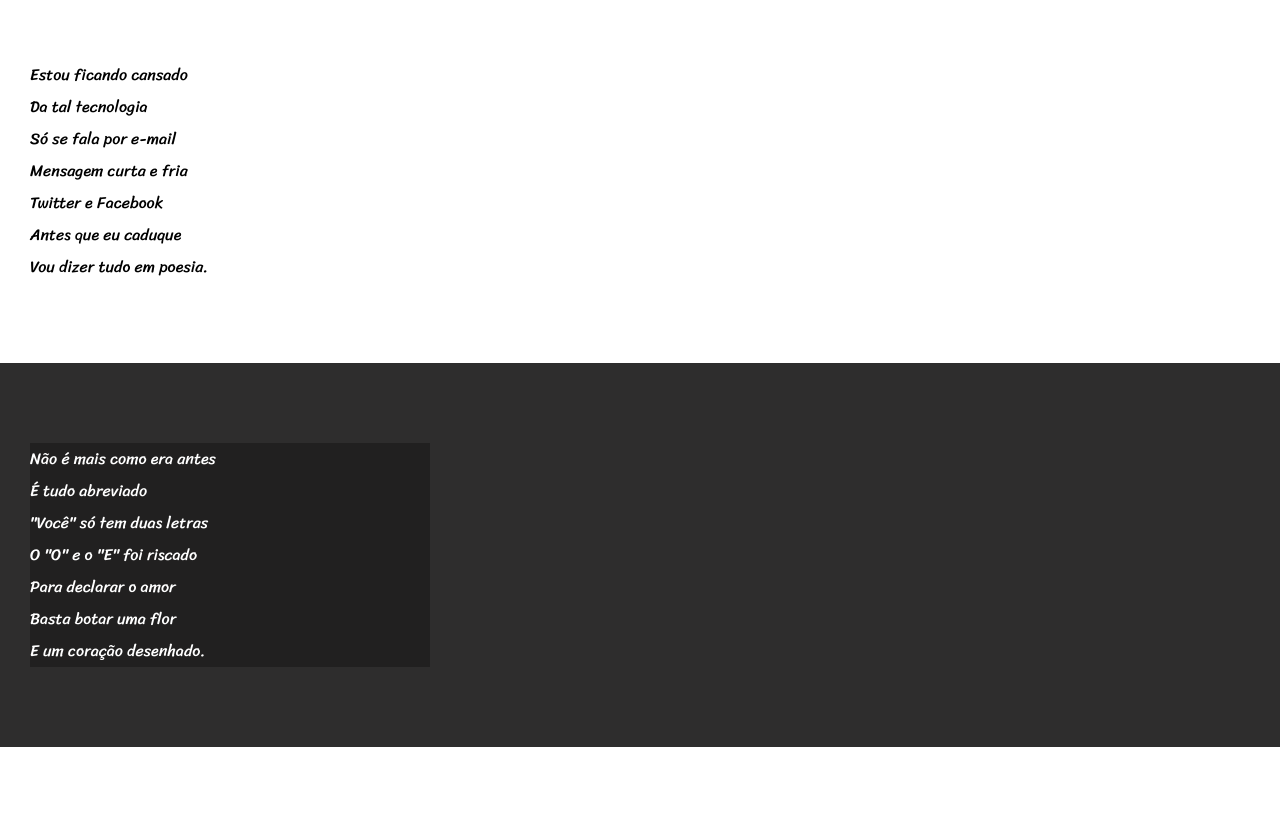
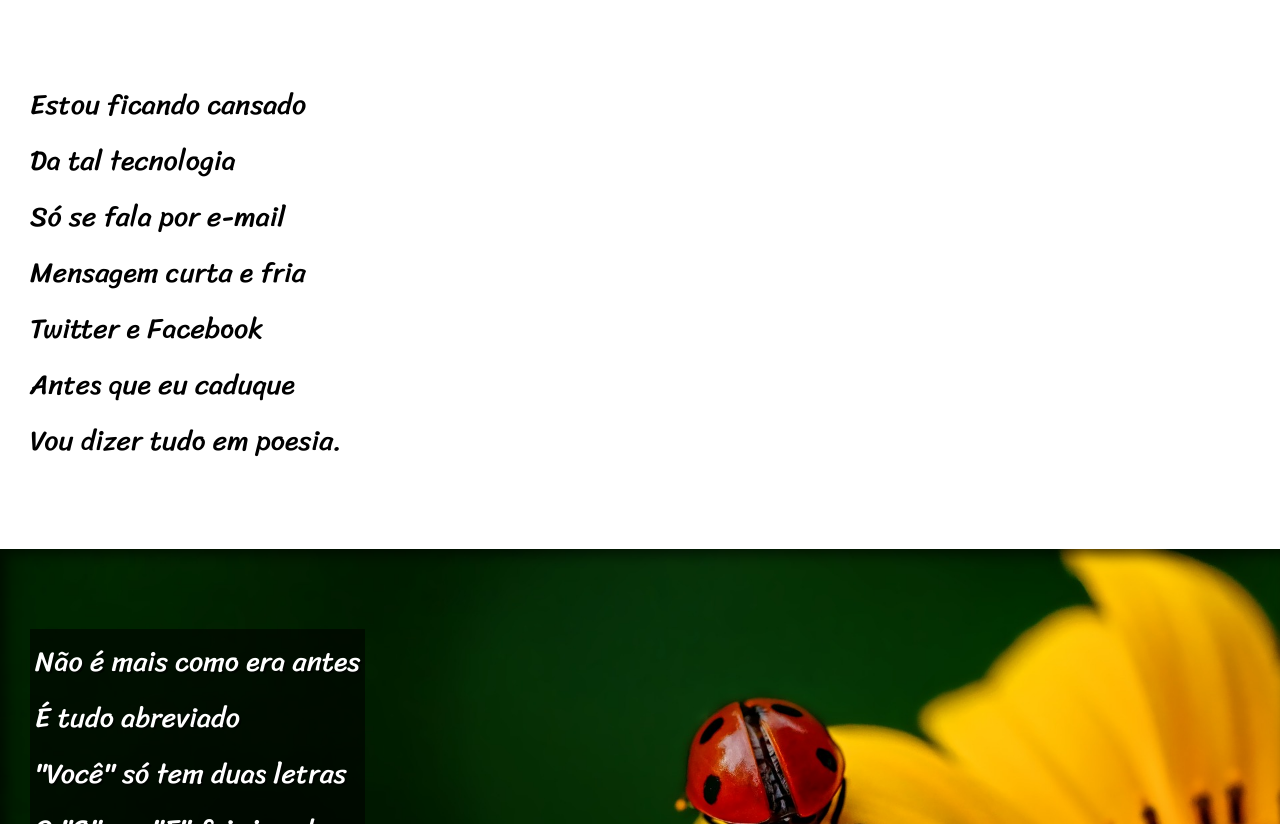
Before and after one commit to ana-vazz/html-css, a plain HTML site: page desafios/desafio 12/index.html in a window 1280 px wide. Shown: the part 209-1033 px from the top of the page. Drawn offline with Linux system fonts and the light colour scheme.

Commit message:
desafio 12

```diff
--- a/desafios/desafio 12/index.html
+++ b/desafios/desafio 12/index.html
@@ -26,7 +26,7 @@
 </section>
 
 
-<section class="imagem">
+<section class="imagem" id="img01">
 
     <p>
         Não é mais como era antes <br>
@@ -64,7 +64,7 @@
     </section>
 
 
-<section class="imagem">
+<section class="imagem" id="img02">
     <p>
         Tenho saudade das cartas <br>
         Escritas com a própria mão <br>
--- a/desafios/desafio 12/style.css
+++ b/desafios/desafio 12/style.css
@@ -26,7 +26,7 @@ header>h1{
     padding-top: 50px;
     font-variant: small-caps;
     font-family: var(--fonte2);
-    font-size: 4em;
+    font-size: 10vh;
 }
 header>p{
     padding-bottom: 50px;
@@ -47,6 +47,7 @@ section{
     line-height: 2em;
     padding-left: 30px;
     font-family: var(--fonte3);
+    font-size: 3.5vh;
 
 
 }
@@ -58,10 +59,25 @@ section.normal{
 section.imagem{
     background-color: rgb(46, 45, 45);
     color: white;
+    box-shadow: inset 6px 6px 13px 0px rgba(0, 0, 0, 0.57);
+    background-size: cover;
+    background-attachment: fixed;
 }
 section.imagem p{
-    width: 400px;
-    background-color: rgba(0, 0, 0, 0.285);
+   display: inline-block;
+   padding: 5px;
+    background-color: rgba(0, 0, 0, 0.567);
+    text-shadow: 2px 2px 0px rgba(0, 0, 0, 0.574);
+}
+section#img01{
+    background-image: url(imagens/background001.jpg);
+    background-position: right center;
+
+}
+section#img02{
+    background-image: url(imagens/background002.jpg);
+
+
 }
 footer{
     background-color: black;
```
